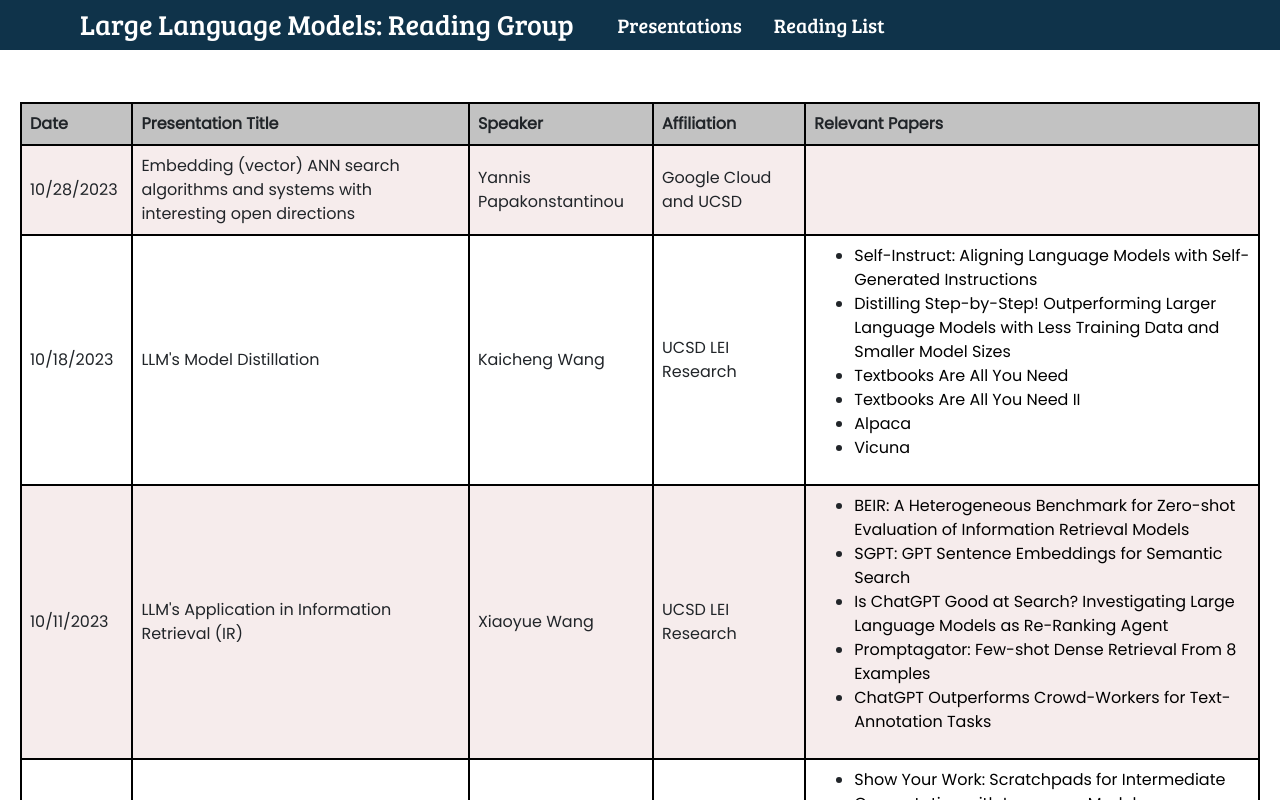
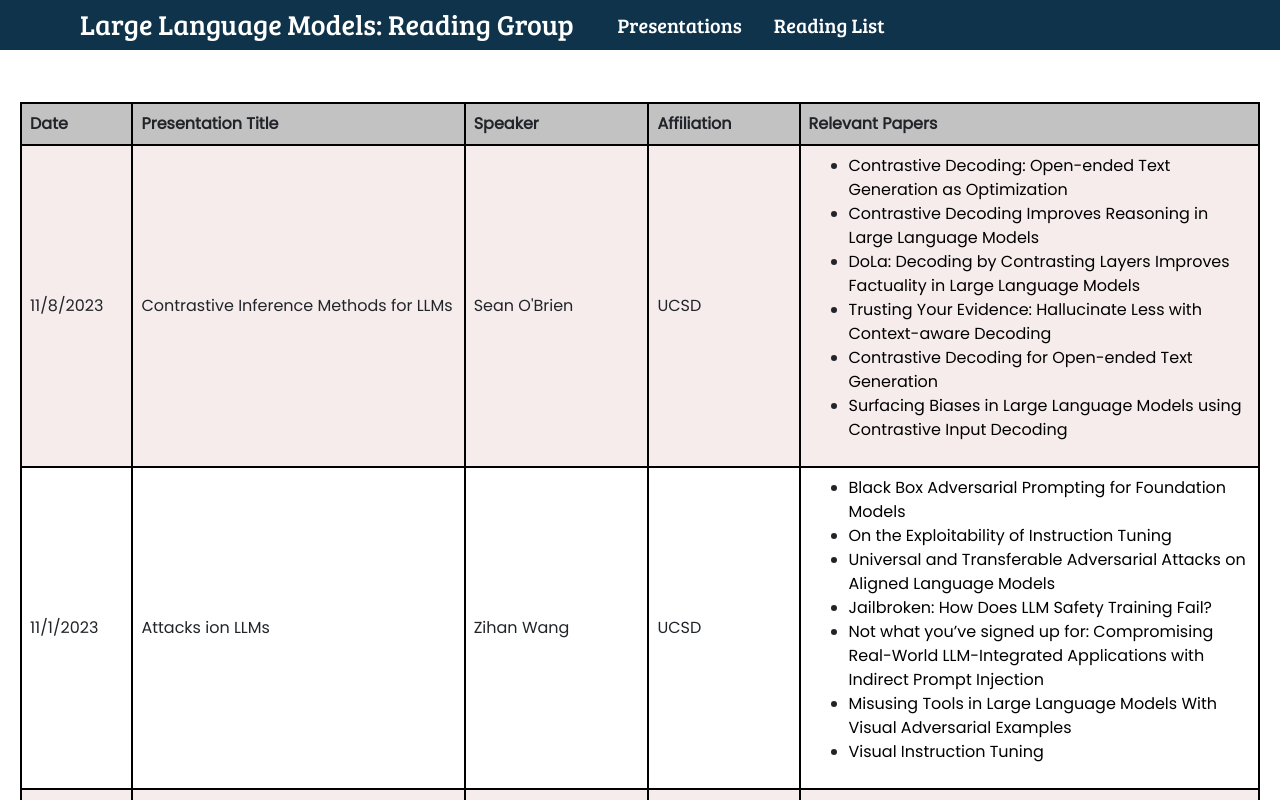
Before and after one commit to lei-seminar/lei-seminar.github.io, a React (Create React App) app: page / in a window 1280 px wide. Shown: the top 800 px of the page. Built offline with nearby package versions, Linux system fonts and the light colour scheme.

Commit message:
Adding presentation detail for 1st november

```diff
--- a/src/data/presenatationData.js
+++ b/src/data/presenatationData.js
@@ -11,6 +11,35 @@ export const TABLE_HEADERS = [
 ];
 
 export const ENTRIES = [
+    {
+        "Date": "11/8/2023",
+        "Presentation Title": "Contrastive Inference Methods for LLMs",
+        "Speaker": "Sean O'Brien",
+        "Affiliation": "UCSD",
+        "Relevant Papers": [
+            ["Contrastive Decoding: Open-ended Text Generation as Optimization", "https://urldefense.com/v3/__https://arxiv.org/abs/2210.15097__;!!Mih3wA!ETRDw_FPCXAy4u95dpD0H6cu09Y_m4IDzTa0uz2PE8-fNwGOZWUNmEEprGxiI-hFs6d4nJFCUl6MloFwNTq6$"],
+            ["Contrastive Decoding Improves Reasoning in Large Language Models", "https://urldefense.com/v3/__https://arxiv.org/abs/2309.09117__;!!Mih3wA!ETRDw_FPCXAy4u95dpD0H6cu09Y_m4IDzTa0uz2PE8-fNwGOZWUNmEEprGxiI-hFs6d4nJFCUl6MllzCYIWD$"],
+            ["DoLa: Decoding by Contrasting Layers Improves Factuality in Large Language Models", "https://urldefense.com/v3/__https://arxiv.org/abs/2309.03883__;!!Mih3wA!ETRDw_FPCXAy4u95dpD0H6cu09Y_m4IDzTa0uz2PE8-fNwGOZWUNmEEprGxiI-hFs6d4nJFCUl6Mlu9DDjX1$"],
+            ["Trusting Your Evidence: Hallucinate Less with Context-aware Decoding", "https://urldefense.com/v3/__https://arxiv.org/abs/2305.14739__;!!Mih3wA!ETRDw_FPCXAy4u95dpD0H6cu09Y_m4IDzTa0uz2PE8-fNwGOZWUNmEEprGxiI-hFs6d4nJFCUl6MljHuMyKy$"],
+            ["Contrastive Decoding for Open-ended Text Generation", "https://urldefense.com/v3/__https://arxiv.org/abs/2305.14739__;!!Mih3wA!ETRDw_FPCXAy4u95dpD0H6cu09Y_m4IDzTa0uz2PE8-fNwGOZWUNmEEprGxiI-hFs6d4nJFCUl6MljHuMyKy$"],
+            ["Surfacing Biases in Large Language Models using Contrastive Input Decoding", "https://urldefense.com/v3/__https://arxiv.org/abs/2305.07378__;!!Mih3wA!ETRDw_FPCXAy4u95dpD0H6cu09Y_m4IDzTa0uz2PE8-fNwGOZWUNmEEprGxiI-hFs6d4nJFCUl6Mlg9X3bbr$"],
+        ]
+    },
+    {
+        "Date": "11/1/2023",
+        "Presentation Title": "Attacks ion LLMs",
+        "Speaker": "Zihan Wang",
+        "Affiliation": "UCSD",
+        "Relevant Papers": [
+            ["Black Box Adversarial Prompting for Foundation Models", "https://urldefense.com/v3/__https://arxiv.org/abs/2302.04237__;!!Mih3wA!HmjzaAijdnIMWC19cZm-WqrweTBLi74y6LSYasMuvGHbTNm8H1aA1McQKnlIYpef1X6bbQ-ftK9mhwo6DQ$"],
+            ["On the Exploitability of Instruction Tuning", "https://urldefense.com/v3/__https://arxiv.org/abs/2306.17194__;!!Mih3wA!HmjzaAijdnIMWC19cZm-WqrweTBLi74y6LSYasMuvGHbTNm8H1aA1McQKnlIYpef1X6bbQ-ftK-fI-h9GQ$"],
+            ["Universal and Transferable Adversarial Attacks on Aligned Language Models", "https://urldefense.com/v3/__https://arxiv.org/abs/2307.15043__;!!Mih3wA!HmjzaAijdnIMWC19cZm-WqrweTBLi74y6LSYasMuvGHbTNm8H1aA1McQKnlIYpef1X6bbQ-ftK_ufvxBvg$"],
+            ["Jailbroken: How Does LLM Safety Training Fail?", "https://urldefense.com/v3/__https://arxiv.org/abs/2307.02483__;!!Mih3wA!HmjzaAijdnIMWC19cZm-WqrweTBLi74y6LSYasMuvGHbTNm8H1aA1McQKnlIYpef1X6bbQ-ftK9BhTPd6A$"],
+            ["Not what you’ve signed up for: Compromising Real-World LLM-Integrated Applications with Indirect Prompt Injection", "https://arxiv.org/abs/2302.12173"],
+            ["Misusing Tools in Large Language Models With Visual Adversarial Examples", "https://urldefense.com/v3/__https://arxiv.org/abs/2310.03185__;!!Mih3wA!HmjzaAijdnIMWC19cZm-WqrweTBLi74y6LSYasMuvGHbTNm8H1aA1McQKnlIYpef1X6bbQ-ftK_7QjJtpQ$"],
+            ["Visual Instruction Tuning", "https://arxiv.org/abs/2304.08485"]
+        ],
+    },
     {
         "Date": "10/28/2023",
         "Presentation Title": "Embedding (vector) ANN search algorithms and systems with interesting open directions",
```
